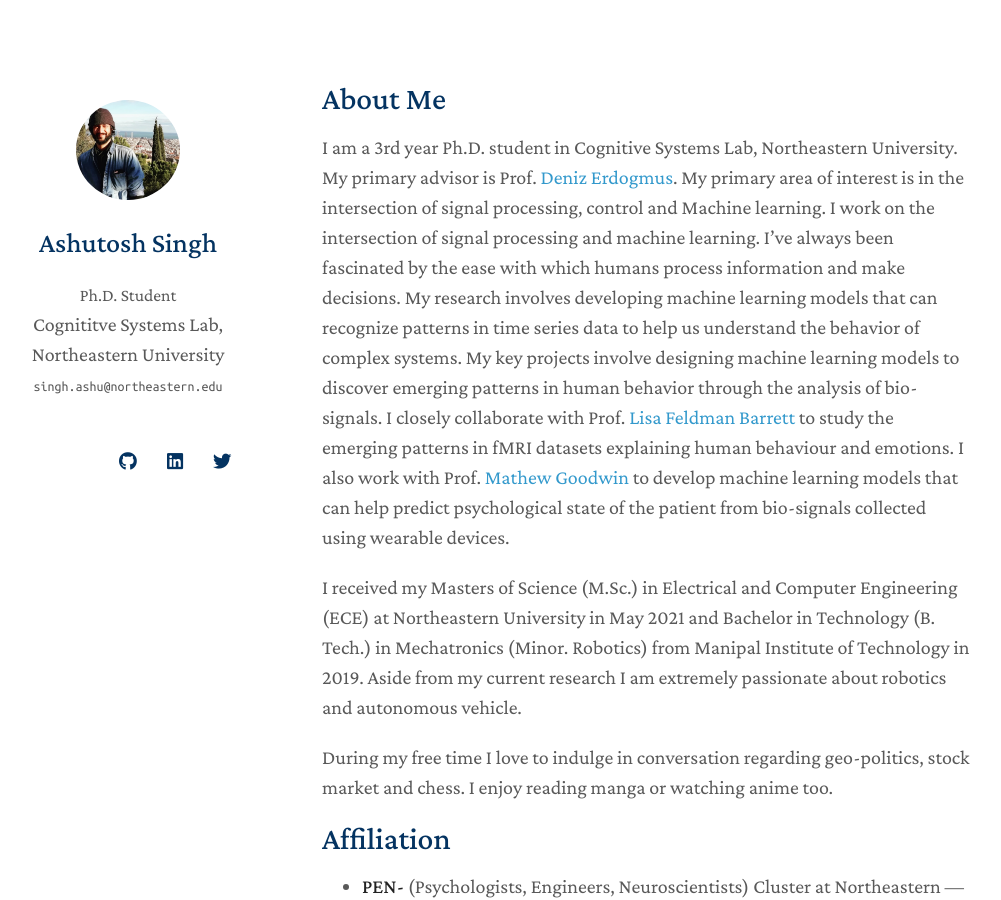
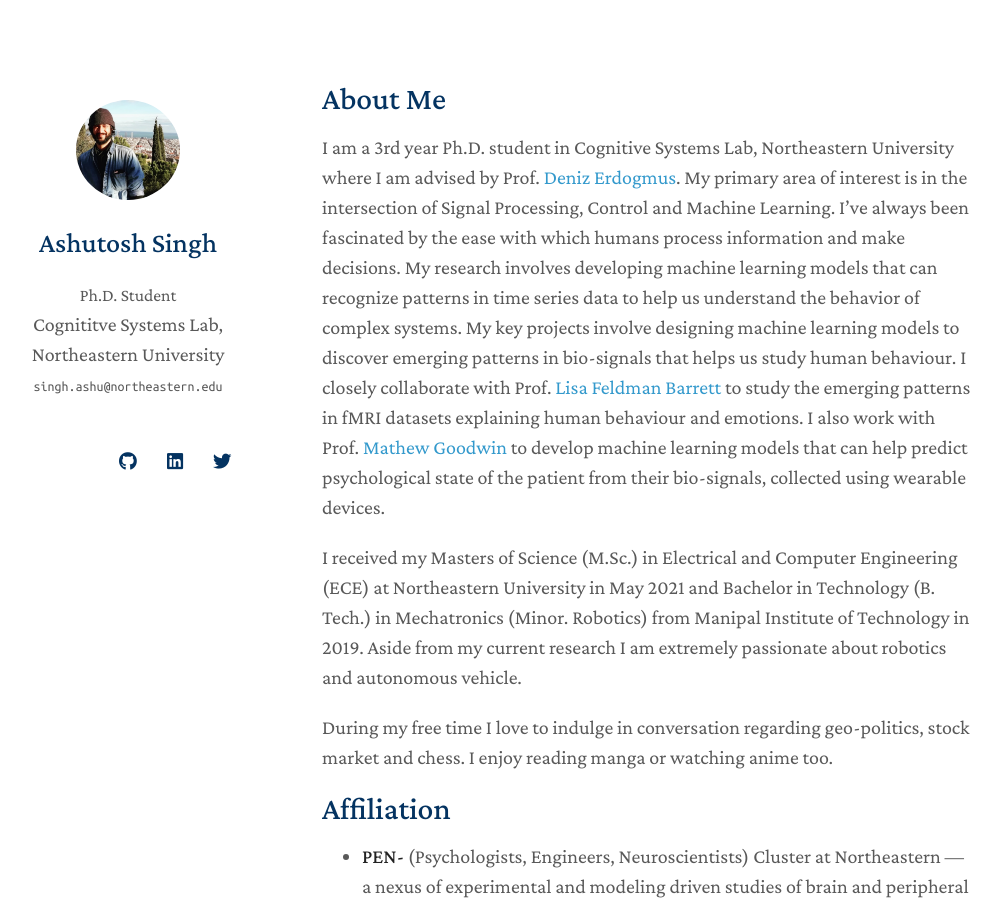
Before and after one commit to ashutosh17dec/ashutosh17dec.github.io, a Jekyll site: the page built from index.md, in a window 1280 px wide and 900 px high. Shown: the whole window, without its empty margins (148-1149 px from the left). Built offline with Jekyll 4.4.1, drawn with Linux system fonts in a browser that asks for light colours; nearby versions of some CDN libraries; a style sheet for code colours, icons or effects is not loaded; our own code applies the rules of GitHub Pages for plain Markdown files; some of the changed text lies outside the part shown.

Commit message:
Update index.md

```diff
--- a/index.md
+++ b/index.md
@@ -4,9 +4,9 @@ layout: homepage
 
 ## About Me
 
-I am a 3rd year Ph.D. student in Cognitive Systems Lab, Northeastern University. My primary advisor is Prof. <a href = "https://web.northeastern.edu/deniz/">Deniz Erdogmus</a>. My primary area of interest is in the intersection of signal processing, control and Machine learning. I work on the intersection of signal processing and machine learning. I’ve always been fascinated by the ease with which humans process information and make decisions.
-My research involves developing machine learning models that can recognize patterns in time series data to help us understand the behavior of complex systems. My key projects involve designing machine learning models to discover emerging patterns in human behavior through the analysis of bio-signals.
-I closely collaborate with Prof. <a href = "https://cos.northeastern.edu/people/lisa-barrett/">Lisa Feldman Barrett</a> to study the emerging patterns in fMRI datasets explaining human behaviour and emotions. I also work with Prof. <a href = "https://www.khoury.northeastern.edu/people/matthew-goodwin/">Mathew Goodwin</a> to develop machine learning models that can help predict psychological state of the patient from bio-signals collected using wearable devices.
+I am a 3rd year Ph.D. student in Cognitive Systems Lab, Northeastern University where I am advised by Prof. <a href = "https://web.northeastern.edu/deniz/">Deniz Erdogmus</a>. My primary area of interest is in the intersection of Signal Processing, Control and Machine Learning. I’ve always been fascinated by the ease with which humans process information and make decisions.
+My research involves developing machine learning models that can recognize patterns in time series data to help us understand the behavior of complex systems. My key projects involve designing machine learning models to discover emerging patterns in bio-signals that helps us study human behaviour.
+I closely collaborate with Prof. <a href = "https://cos.northeastern.edu/people/lisa-barrett/">Lisa Feldman Barrett</a> to study the emerging patterns in fMRI datasets explaining human behaviour and emotions. I also work with Prof. <a href = "https://www.khoury.northeastern.edu/people/matthew-goodwin/">Mathew Goodwin</a> to develop machine learning models that can help predict psychological state of the patient from their bio-signals, collected using wearable devices.
 
 I received my Masters of Science (M.Sc.) in Electrical and Computer Engineering (ECE) at Northeastern University in May 2021 and Bachelor in Technology (B. Tech.) in Mechatronics (Minor. Robotics) from Manipal Institute of Technology in 2019. Aside from my current research I am extremely passionate about robotics and autonomous vehicle.
 
@@ -14,6 +14,7 @@ During my free time I love to indulge in conversation regarding geo-politics, st
 
 ## Affiliation
 - **PEN-**  (Psychologists, Engineers, Neuroscientists) Cluster at Northeastern — a nexus of experimental and modeling driven studies of brain and peripheral nervous system and their interactions with the body. At Northeastern University I mainly focus on machine learning and cognitive science.
+
 - **SPIRAL-** Signal Processing Imaging Reasining and Learning group at Northeastern University.
 
 ## Research Interests
@@ -30,6 +31,9 @@ During my free time I love to indulge in conversation regarding geo-politics, st
 - **[May. 2022]** Our abstract poster on emotional correlate got accepted in **SAS2022**.
 - **[Nov. 2021]** Submitted our article on data visualisation tool in **F1000Research**.
 - **[Oct. 2021]** Our paper on multi voxel pattern analysis got accepted in **EMBC 2021**.
+- **[May. 2021]** Graduated from MS in ECE and started Ph.D. in CE with Prof. Deniz Erdogmus.
+- **[Apr. 2021]** Succesfully defended my Master's thesis "<a href = "https://www.khoury.northeastern.edu/people/matthew-goodwin/">"Variation Is the Norm: Brain State Dynamics Evoked by Emotional Video Clips</a>"
+- **[Aug. 2020]** Interned at <strong>Ford Motor Company Greenfield labs</strong>.
 
 
 Reviewer for ICASSP 23, MLSP 23, ICASSP 24.
```
